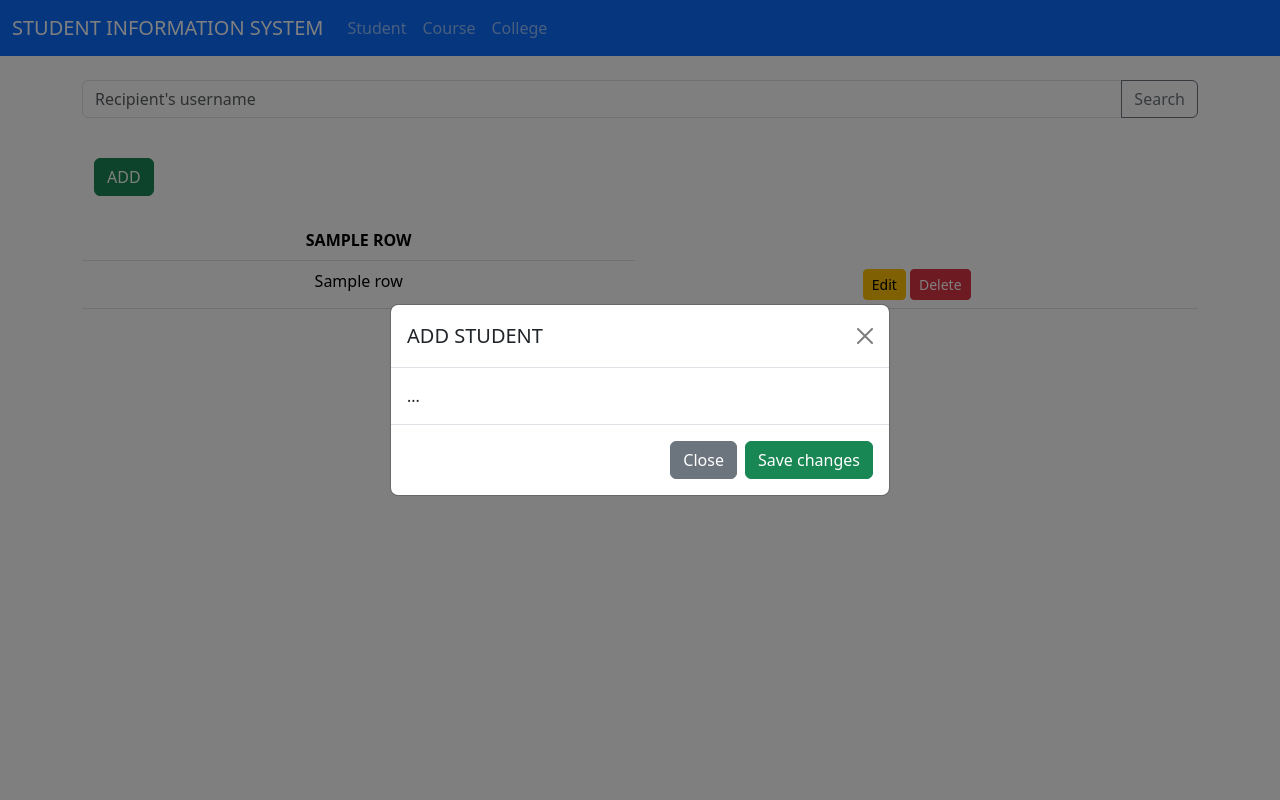
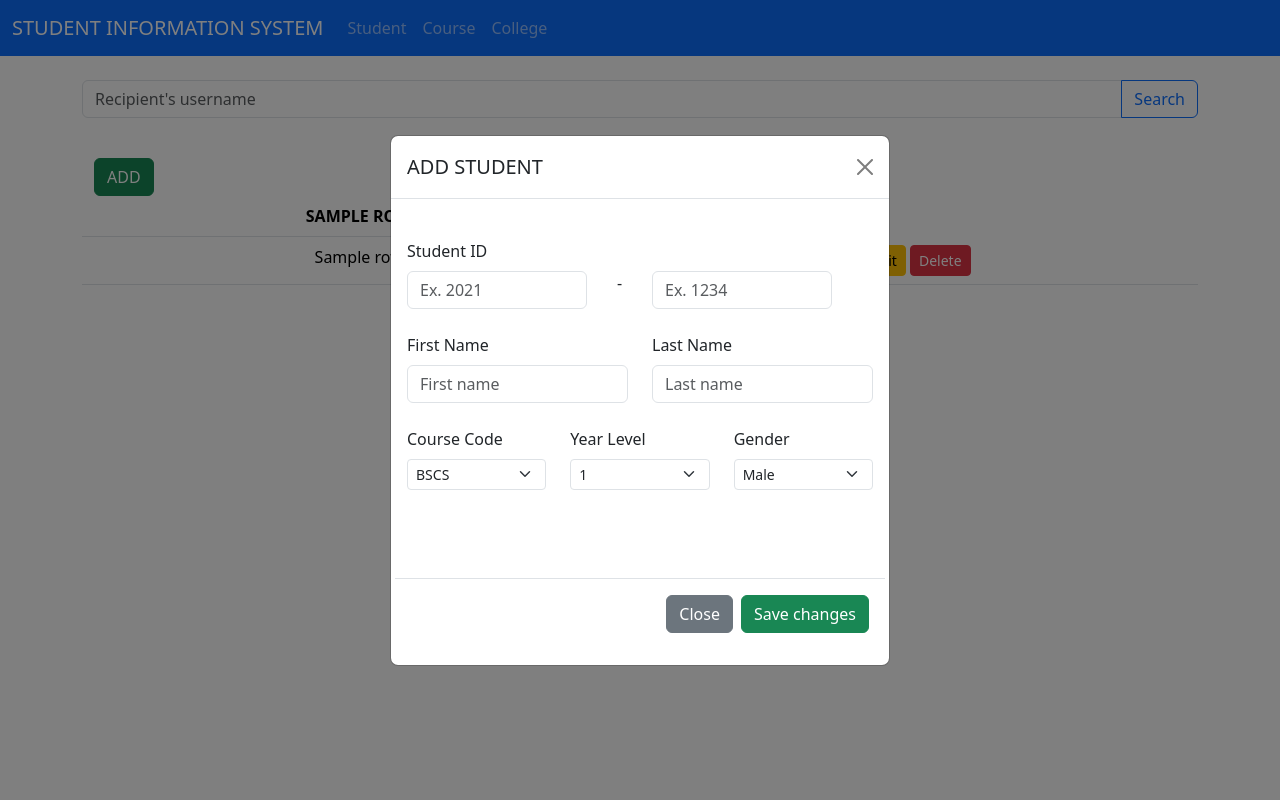
Before and after one commit to lionaq/SSIS-WEB, a Flask app: template app/templates/student.html in a window 1280 px wide, after a click on "ADD". Run offline with Flask 3, Linux system fonts and the light colour scheme; the template is opened without the code that fills it: most values are stand-ins (such as "Sample title", 1, 10 or a date in 2020); some libraries are stand-ins or nearby versions.

Commit message:
feat: add student to student table

```diff
--- a/app/templates/base.html
+++ b/app/templates/base.html
@@ -36,7 +36,7 @@
 
       <div class="input-group mb-3">
         <input type="text" class="form-control" placeholder="Recipient's username" aria-label="Search" aria-describedby="button-addon2">
-        <button class="btn btn-outline-secondary" type="button" id="button-addon2">Search</button>
+        <button class="btn btn-outline-primary" type="button" id="button-addon2">Search</button>
       </div>
     <br>
 
--- a/app/templates/student.html
+++ b/app/templates/student.html
@@ -7,6 +7,8 @@
         <button type="button" class="btn btn-success" data-bs-toggle="modal" data-bs-target="#addStudent"> ADD </button>
     </div>
 
+    {%include "table.html"%}
+
     <div class="modal fade" id="addStudent" tabindex="-1" aria-labelledby="addStudentLabel" aria-hidden="true">
         <div class="modal-dialog modal-dialog-centered">
           <div class="modal-content">
@@ -14,19 +16,86 @@
               <h1 class="modal-title fs-5" id="exampleModalLabel">ADD STUDENT</h1>
               <button type="button" class="btn-close" data-bs-dismiss="modal" aria-label="Close"></button>
             </div>
+            <br>
             <div class="modal-body">
-              ...
+                {% set csrf_token = csrf_token() %}
+                <form action ="{{url_for('student.insert')}}" method = "POST">
+                    <input type="hidden" name="_csrf_token" value="{{ csrf_token }}">
+                    <div class="row">
+                        <label for = "First Name" class = "form-label"> Student ID </label>
+                        <div class="col-5">
+                            <input name = "idOne"
+                            oninput="javascript: if (this.value.length > this.maxLength) this.value = this.value.slice(0, this.maxLength);"
+                            type = "number"
+                            maxlength = "4"
+                            class = "form-control"
+                            placeholder ="Ex. 2021"
+                        />
+                        </div>
+                        <div class="col-1 text-center">
+                            <span>-</span>
+                        </div>
+                        <div class="col-5">
+                            <input name = "idTwo" type="text" inputmode = "numeric" class="form-control" placeholder="Ex. 1234" pattern = "\d*" maxlength = "4" required>
+                        </div>
+                    </div>
+
+                    <br>
+
+                    <div class="row">
+                        <div class="col">
+                            <label for = "First Name" class = "form-label"> First Name </label>
+                            <input name = "first_name" type="text" class="form-control" placeholder="First name" aria-label="First name">
+                        </div>
+                        <div class="col">
+                            <label for = "Last Name" class = "form-label"> Last Name </label>
+                            <input name = "last_name" type="text" class="form-control" placeholder="Last name" aria-label="Last name">
+                        </div>
+                    </div>
+                    <br>
+                    <div class = "row">
+                        <div class ="col">
+                            <label for = "Course Code" class = "form-label"> Course Code </label>
+                            <select name = "course_code" class="form-select form-select-sm mb-3" aria-label="Large select example">
+                                <option value="BSCS">BSCS</option>
+                                <option value="BSCA">BSCA</option>
+                                <option value="BSCS">BSCS</option>
+                            </select>
+                        </div>
+
+                        <div class ="col">
+                            <label for = "Year Level" class = "form-label"> Year Level </label>
+                            <select name = "year_level" class="form-select form-select-sm mb-3" aria-label="Large select example">
+                                <option value="1">1</option>
+                                <option value="2">2</option>
+                                <option value="3">3</option>
+                                <option value="4">4</option>
+                            </select>
+
+                        </div>
+
+                        <div class ="col">
+                            <label for = "Gender" class = "form-label"> Gender </label>
+                            <select name = "gender" class="form-select form-select-sm mb-3" aria-label="Large select example">
+                                <option value="Male">Male</option>
+                                <option value="Female">Female</option>
+                                <option value="Other">Other</option>
+                            </select>
+
+                        </div>
+                    <div>
+                </form>
             </div>
+            <br>
+            <br>
+            <br>
             <div class="modal-footer">
+
               <button type="button" class="btn btn-secondary" data-bs-dismiss="modal">Close</button>
-              <button type="button" class="btn btn-success">Save changes</button>
+              <button type="submit" class="btn btn-success" href="/insert">Save changes</button>
             </div>
           </div>
         </div>
-      </div>
-
-    <br>
-
-    {%include "table.html"%}
+    </div>
 
 {%endblock%}
```
Also changed, not shown: app/Models.py (+8 -0 lines), app/views/student_controller.py (+18 -1 lines).
